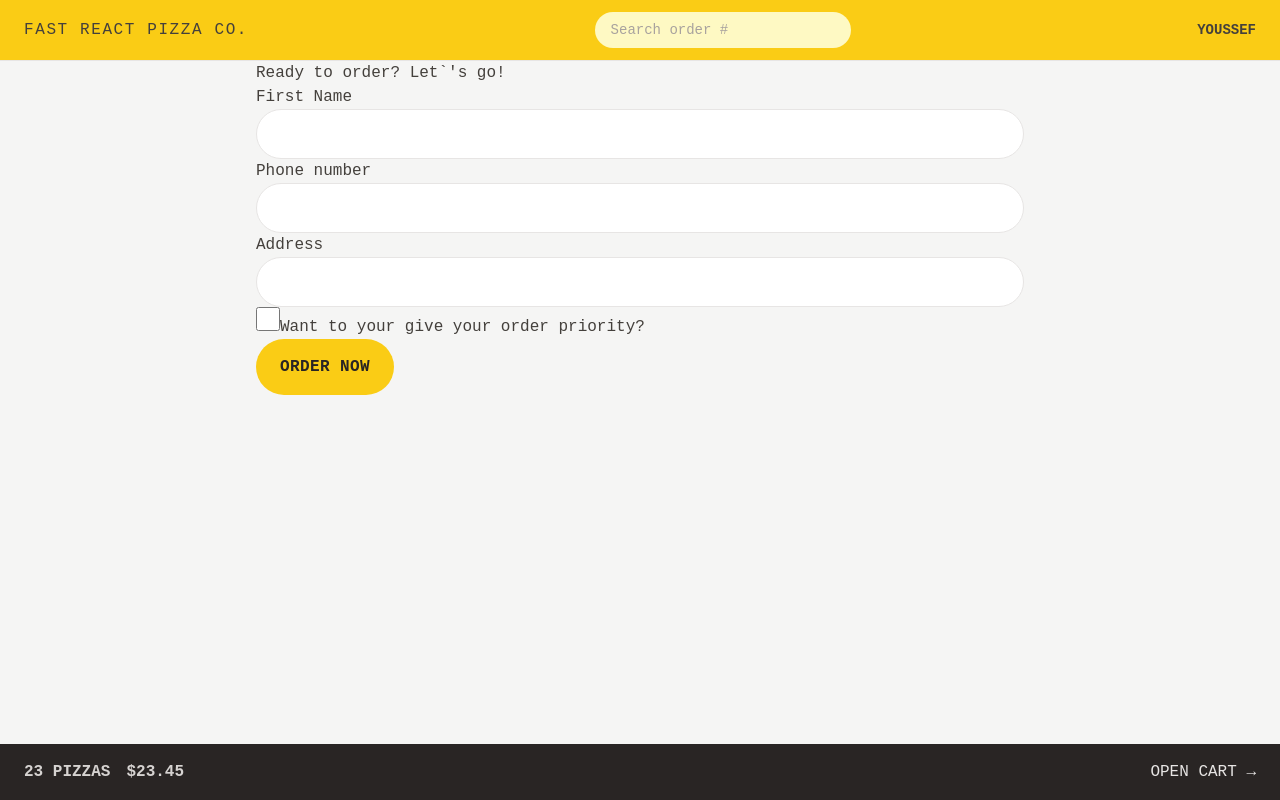
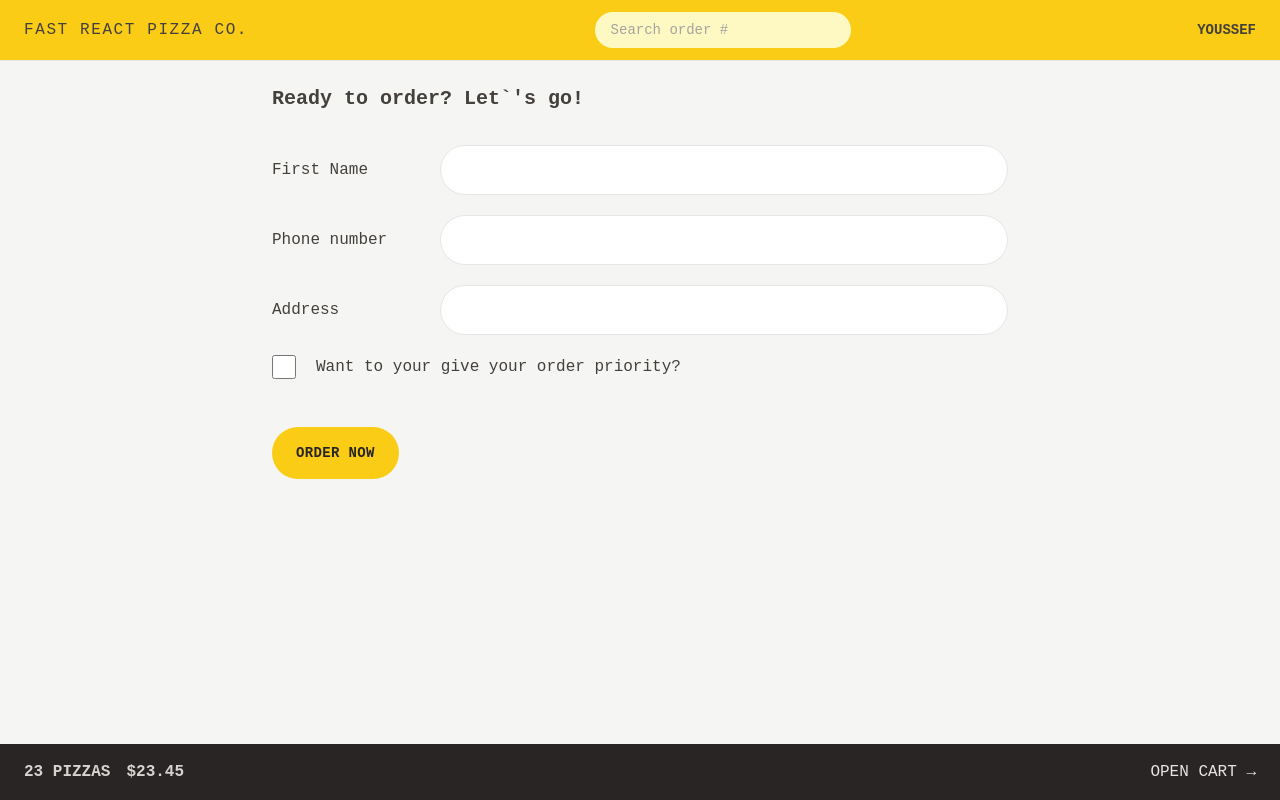
Before and after one commit to Youssef-AbuTaleb/Fast-React-Pizza, a React (Vite) app: page /order/new in a window 1280 px wide. Built offline with nearby package versions, Linux system fonts and the light colour scheme.

Commit message:
Add styling for the create order page

```diff
--- a/src/features/order/CreateOrder.jsx
+++ b/src/features/order/CreateOrder.jsx
@@ -42,31 +42,42 @@ function CreateOrder() {
   const cart = fakeCart;
 
   return (
-    <div>
-      <h2>Ready to order? Let`&apos;s go!</h2>
+    <div className="px-4 py-6">
+      <h2 className="mb-8 text-xl font-semibold">
+        Ready to order? Let`&apos;s go!
+      </h2>
 
       <Form method="POST">
-        <div>
-          <label>First Name</label>
-          <input type="text" name="customer" required className="input" />
+        <div className="mb-5 flex flex-col gap-2 sm:flex-row sm:items-center">
+          <label className="sm:basis-40">First Name</label>
+          <input type="text" name="customer" required className="input grow" />
         </div>
 
-        <div>
-          <label>Phone number</label>
-          <div>
-            <input type="tel" name="phone" required className="input" />
-          </div>
-          {formErrors?.phone && <p>{formErrors.phone}</p>}
-        </div>
-
-        <div>
-          <label>Address</label>
-          <div>
-            <input type="text" name="address" required className="input" />
+        <div className="mb-5 flex flex-col gap-2 sm:flex-row sm:items-center">
+          <label className="basis-40">Phone number</label>
+          <div className="grow">
+            <input type="tel" name="phone" required className="input w-full" />
+            {formErrors?.phone && (
+              <p className="mt-2 rounded-md bg-red-100 p-2 text-xs text-red-700">
+                {formErrors.phone}
+              </p>
+            )}
           </div>
         </div>
 
-        <div>
+        <div className="mb-5 flex flex-col gap-2 sm:flex-row sm:items-center">
+          <label className="basis-40">Address</label>
+          <div className="grow">
+            <input
+              type="text"
+              name="address"
+              required
+              className="input w-full"
+            />
+          </div>
+        </div>
+
+        <div className="mb-12 flex items-center gap-5">
           <input
             className="h-6 w-6 accent-yellow-400 focus:outline-none focus:ring focus:ring-yellow-400 focus:ring-offset-2"
             type="checkbox"
@@ -75,7 +86,7 @@ function CreateOrder() {
             // value={withPriority}
             // onChange={(e) => setWithPriority(e.target.checked)}
           />
-          <label htmlFor="priority">
+          <label className="font-medium" htmlFor="priority">
             Want to your give your order priority?
           </label>
         </div>
@@ -109,10 +120,10 @@ export async function action({ request }) {
   // If everything is okay, create new order and redirect.
   if (Object.keys(errors).length > 0) return errors;
 
-  const newOrder = await createOrder(order);
+  // const newOrder = await createOrder(order);
 
-  return redirect(`/order/${newOrder.id}`);
-  // return null;
+  // return redirect(`/order/${newOrder.id}`);
+  return null;
 }
 
 export default CreateOrder;
--- a/src/index.css
+++ b/src/index.css
@@ -4,7 +4,7 @@
 
 @layer components {
   .input {
-    @apply w-full rounded-full border border-stone-200 px-4 py-2 transition-all duration-300 placeholder:text-stone-400 focus:outline-none focus:ring focus:ring-yellow-400 md:px-6 md:py-3;
+    @apply rounded-full border border-stone-200 px-4 py-2 transition-all duration-300 placeholder:text-stone-400 focus:outline-none focus:ring focus:ring-yellow-400 md:px-6 md:py-3;
   }
 
   /* https://dev.to/afif/i-made-100-css-loaders-for-your-next-project-4eje */
--- a/src/ui/Button.jsx
+++ b/src/ui/Button.jsx
@@ -2,13 +2,13 @@ import { Link } from "react-router-dom";
 
 function Button({ children, disabled, to, type }) {
   const base =
-    "inline-block rounded-full bg-yellow-400 font-semibold uppercase tracking-wide text-stone-800 transition-colors duration-300 hover:bg-yellow-300 focus:bg-yellow-300 focus:outline-none focus:ring focus:ring-yellow-300 focus:ring-offset-2 disabled:cursor-not-allowed";
+    "inline-block rounded-full bg-yellow-400 font-semibold uppercase tracking-wide text-stone-800 transition-colors duration-300 hover:bg-yellow-300 focus:bg-yellow-300 focus:outline-none focus:ring focus:ring-yellow-300 focus:ring-offset-2 disabled:cursor-not-allowed text-sm";
 
   const styles = {
     primary: base + " px-4 py-3 md:px-6 md:py-4",
     small: base + " px-4 py-2 md:px-5 md:py-2.5 text-xs",
     secondary:
-      "inline-block rounded-full border-2 border-stone-300 font-semibold uppercase tracking-wide text-stone-400 transition-colors duration-300 hover:bg-stone-300 hover:text-stone-800 focus:text-stone-800 focus:bg-stone-300 focus:outline-none focus:ring focus:ring-stone-200 focus:ring-offset-2 disabled:cursor-not-allowed px-4 py-2.5 md:px-6 md:py-3.5",
+      "inline-block rounded-full border-2 border-stone-300 font-semibold uppercase tracking-wide text-stone-400 transition-colors duration-300 hover:bg-stone-300 hover:text-stone-800 focus:text-stone-800 focus:bg-stone-300 focus:outline-none focus:ring focus:ring-stone-200 focus:ring-offset-2 disabled:cursor-not-allowed px-4 py-2.5 md:px-6 md:py-3.5 text-sm",
   };
 
   if (to)
```
Also changed, not shown: index.html (+5 -2 lines).
